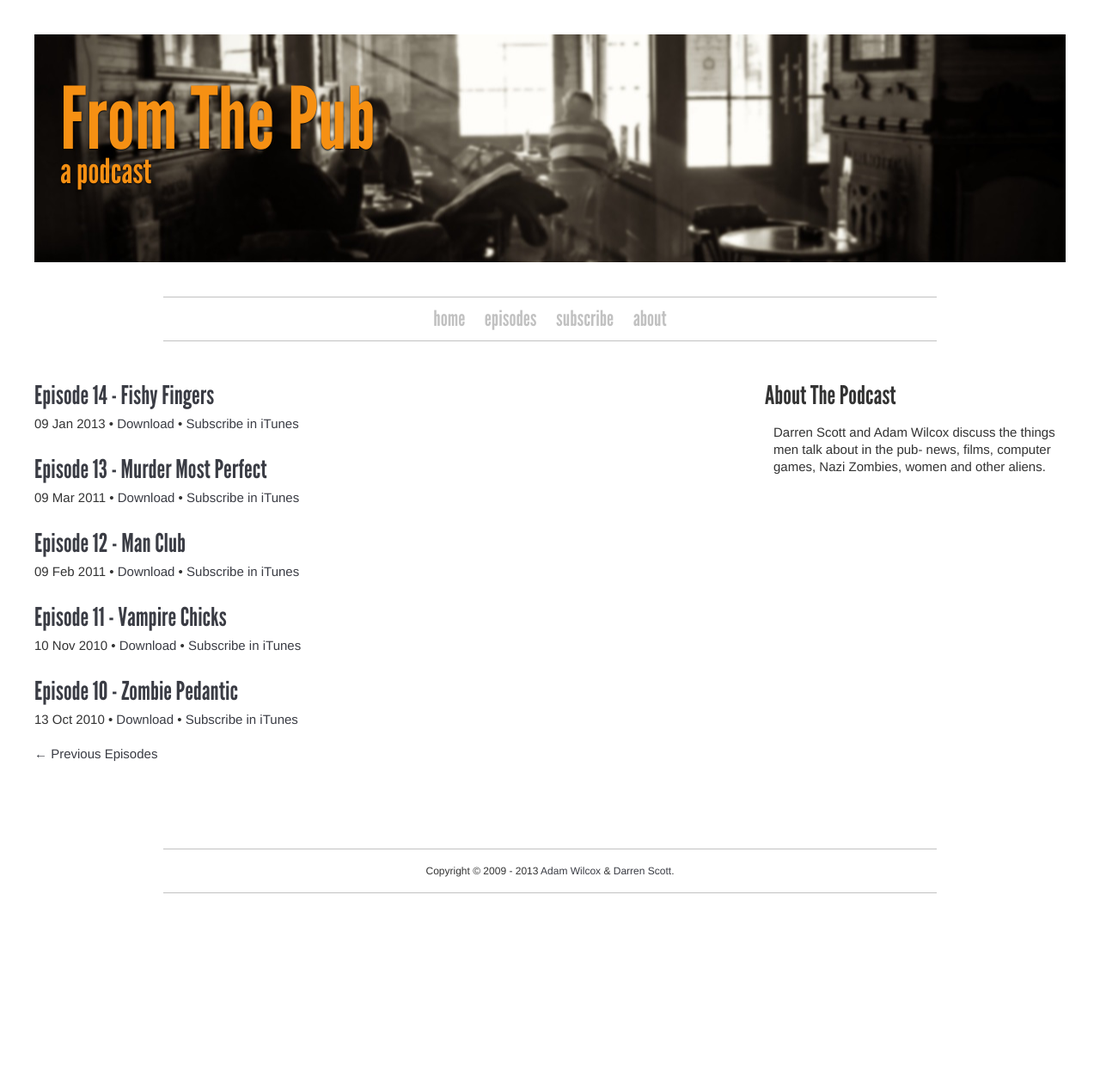
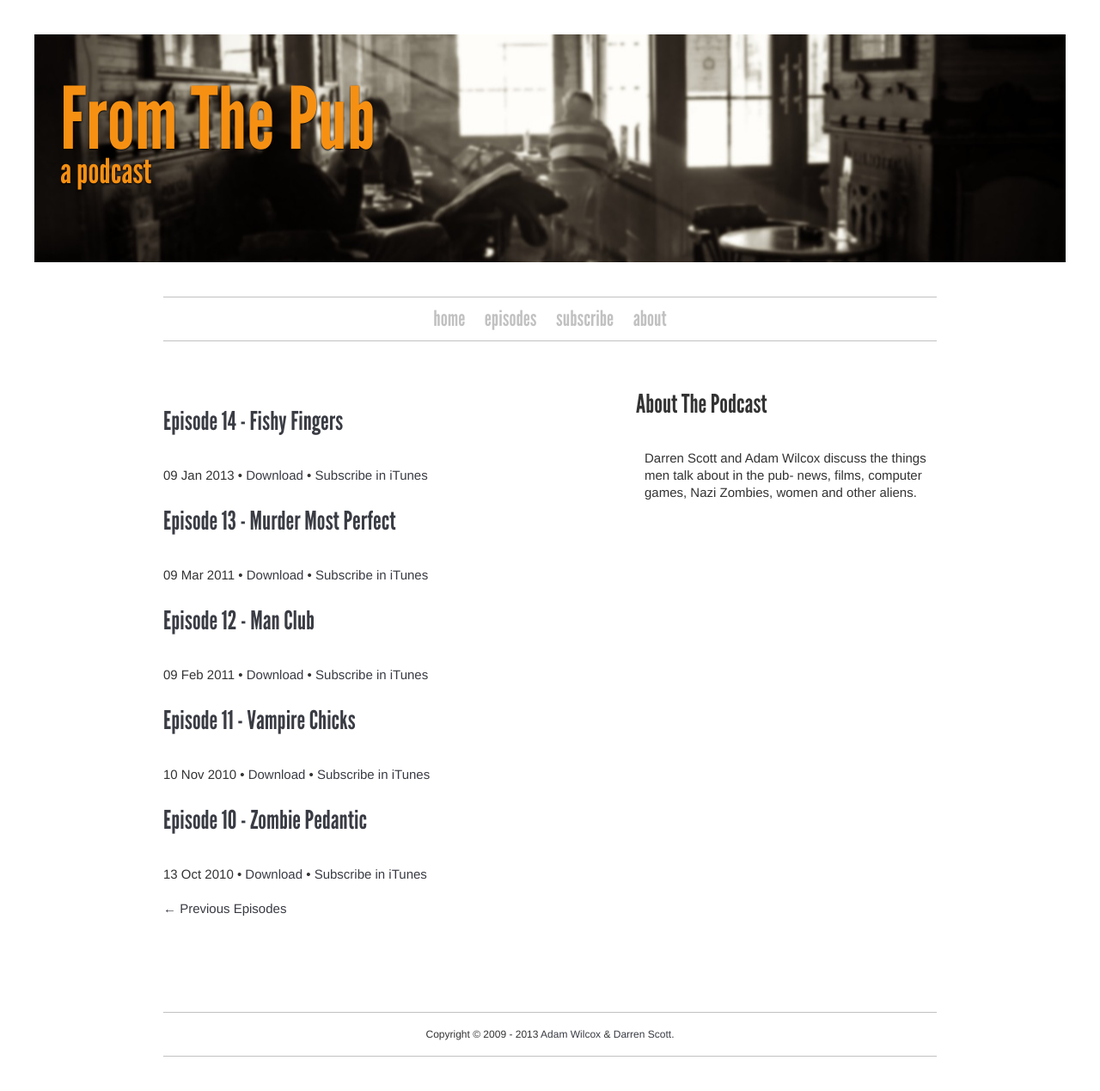
Before and after one commit to janicemvk/fromthepub, a Jekyll site: the page built from index.html, in a window 1280 px wide. Shown: the whole page at 86% size. Built offline with Jekyll 4.4.1, drawn with Linux system fonts in a browser that asks for light colours; before the commit the page ends 1079 px from its top, so only the background shows below that.

Commit message:
css fixes

```diff
--- a/assets/style.css
+++ b/assets/style.css
@@ -1,4 +1,4 @@
-/* Last Update: 2013-01-13 11:45*/
+/* Last Update: 2013-01-13 12:03*/
 
 @font-face { font-family: leaguegothic; src: url('leaguegothic-regular-webfont.woff'); }
 
@@ -55,8 +55,8 @@ nav a {color: rgba(105, 105, 105, 0.41);}
 nav a:visited {color: rgba(105, 105, 105, 0.41);}
 nav a:hover {color: rgb(105, 105, 105);}
 
-section.homepage {max-width: 900px;margin: 0 auto;padding: 10px;}
-section.homepage h1 {font: 50px/50px leaguegothic, "Helvetica Neue", Helvetica, Arial, sans-serif;}
+section.page {max-width: 900px;margin: 0 auto;padding: 10px;}
+section.page h1 {font: 50px/50px leaguegothic, "Helvetica Neue", Helvetica, Arial, sans-serif;margin: 0 0 30px;}
 
 article.about {max-width: 350px;float: right;margin: 0;}
 
@@ -96,4 +96,4 @@ footer p {
 }
 
 /* 320-pixel layout for iPhone-sized screens */
-@media (max-width: 320px) {article.episode {width: 320px;margin: 0 0 18px;clear: both;}header h1 {font-size: 60px;}article.about {float: none;}}
+@media (max-width: 320px) {article.episode {width: 320px;margin: 0 0 18px;clear: both;}header h1 {font-size: 60px;}article.about {float: none;margin: 0 0 20px;}}
```
